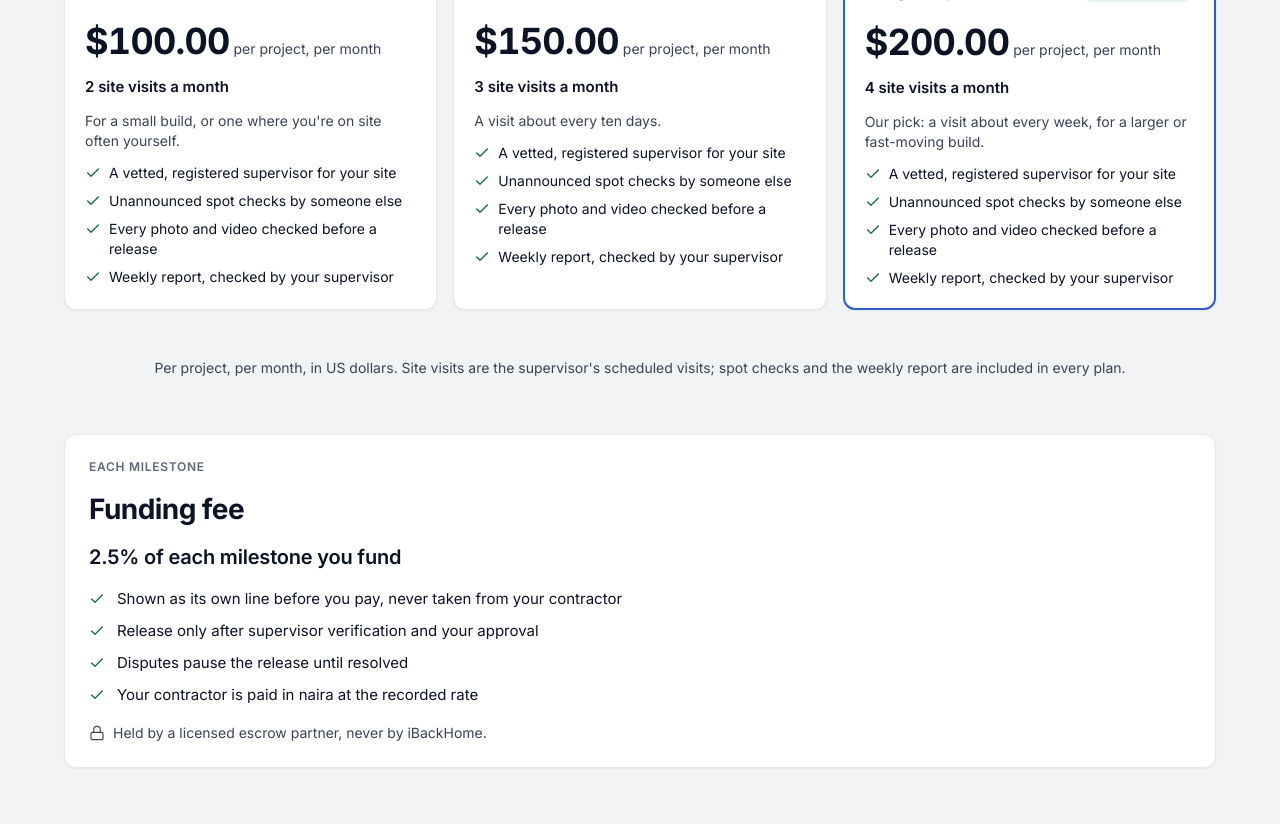
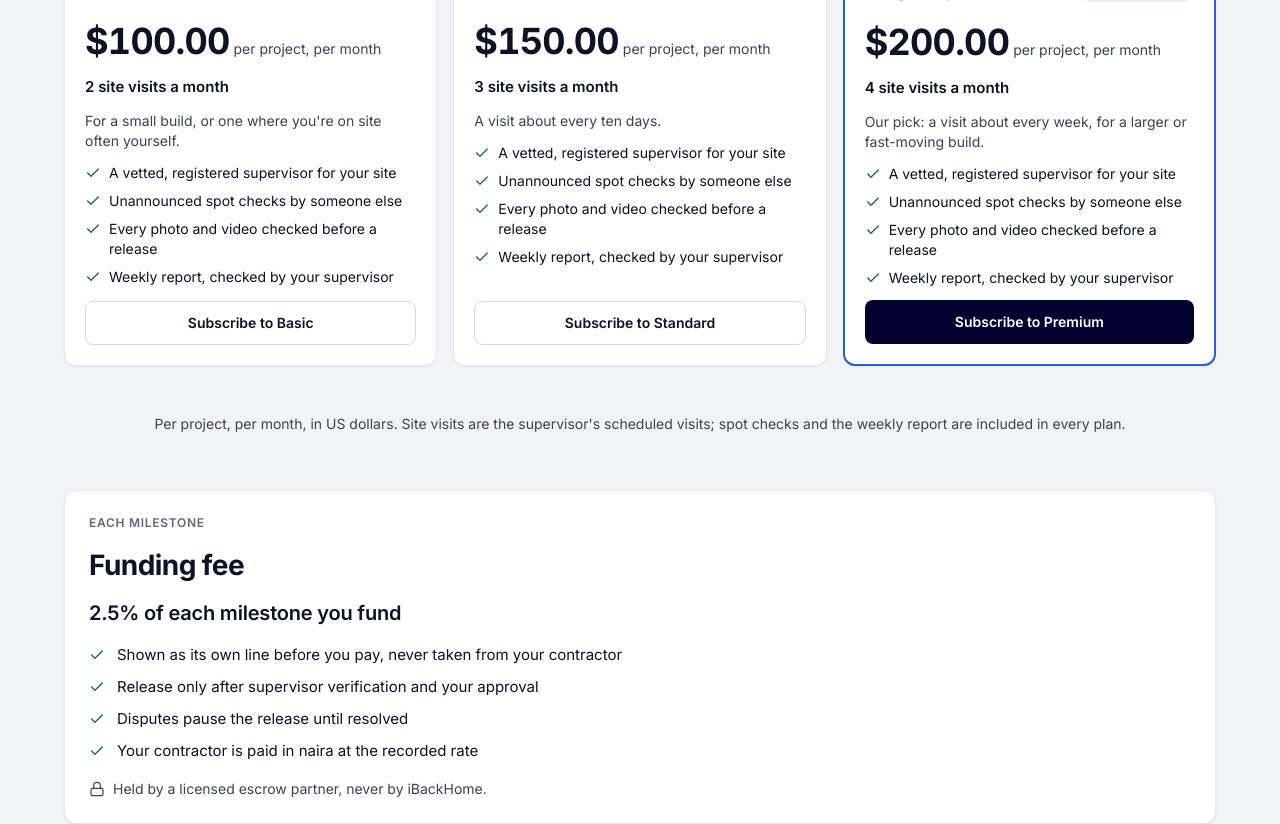
Before and after one commit to costechHQ/iBackHome, a Next.js app in the folder web/: page /pricing in a window 1280 px wide. Shown: the part 792-1616 px from the top of the page. Built offline with nearby package versions, Linux system fonts and the light colour scheme.

Commit message:
feat(web): Subscribe button on each plan card of the pricing page

```diff
--- a/web/src/features/public/pricing.tsx
+++ b/web/src/features/public/pricing.tsx
@@ -61,7 +61,7 @@ export function Pricing() {
           />
         </Reveal>
         <Reveal>
-          <PlanCards plans={PUBLIC_PLANS} />
+          <PlanCards plans={PUBLIC_PLANS} subscribeHref="/sign-in" />
         </Reveal>
         <p className="type-small mt-4 text-center text-slate">
           Per project, per month, in US dollars. Site visits are the supervisor&apos;s scheduled visits; spot
--- a/web/src/features/subscriptions/plan-cards.tsx
+++ b/web/src/features/subscriptions/plan-cards.tsx
@@ -1,6 +1,8 @@
 import { Check } from "lucide-react";
+import Link from "next/link";
 
 import { formatMoney } from "@/common/money";
+import { Button } from "@/common/ui/button";
 import { ToneChip } from "@/common/ui/status-chip";
 
 import { PLAN_BLURB, visitsLabel, type PlanCode, type PlanView } from "./plans";
@@ -19,10 +21,13 @@ export function PlanCards({
   plans,
   selected,
   onSelect,
+  subscribeHref,
 }: {
   plans: readonly PlanView[];
   selected?: PlanCode;
   onSelect?: (code: PlanCode) => void;
+  /** Public pricing page: shows a Subscribe button on each card that goes here. */
+  subscribeHref?: string;
 }) {
   const selectable = Boolean(onSelect);
   return (
@@ -73,6 +78,11 @@ export function PlanCards({
             className={`${base} ${plan.recommended ? "border-2 border-accent" : "border-line"}`}
           >
             {body}
+            {subscribeHref ? (
+              <Button asChild block variant={plan.recommended ? "primary" : "outline"} className="mt-auto">
+                <Link href={subscribeHref}>Subscribe to {plan.name}</Link>
+              </Button>
+            ) : null}
           </article>
         );
       })}
```
